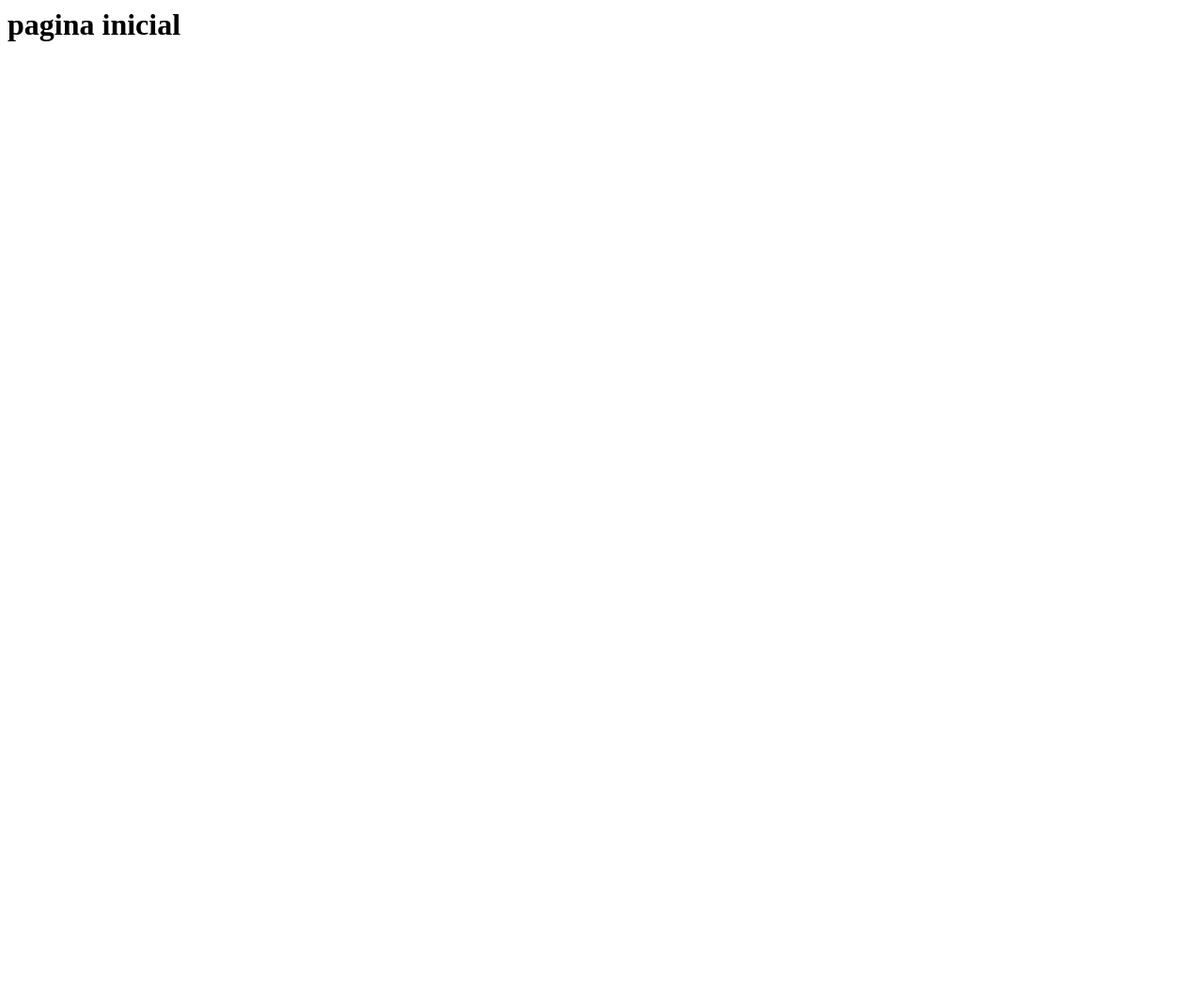
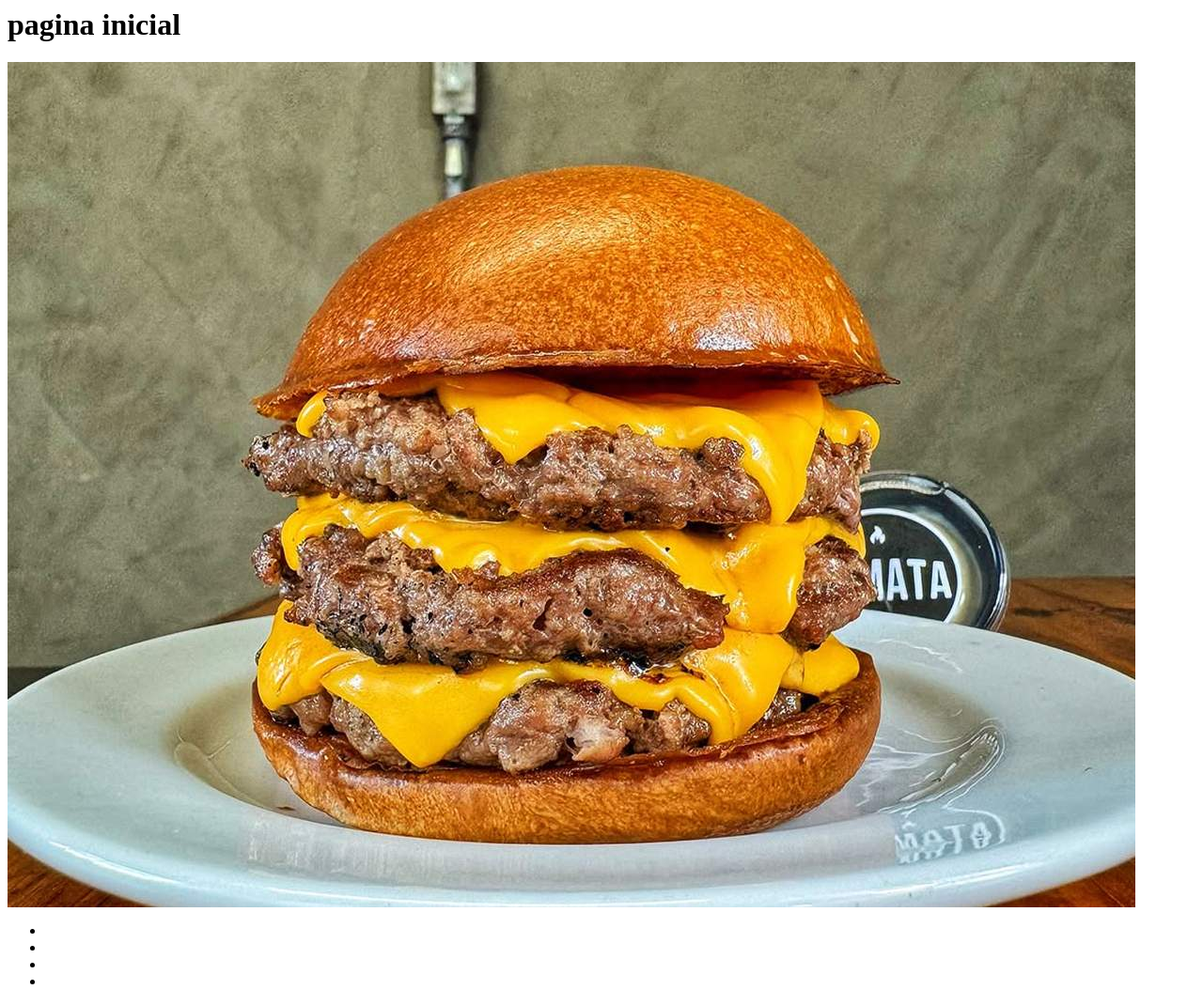
Before and after one commit to idAntass/pw1b2025, a plain HTML site: page index.html in a window 1280 px wide. Shown: the whole page at 94% size. Before the commit the page ends 800 px from the top, so only its background shows below. Drawn offline with Linux system fonts and the light colour scheme.

Commit message:
criei a pasta imagem

```diff
--- a/index.html
+++ b/index.html
@@ -6,5 +6,12 @@
  </head >
  <body>
                   <h1>pagina inicial</h1>
+                  <img src="imagens/bf1e20a4462b71e3cc4cece2a8c96ac8_XL.jpg"/>
+                  <ul>
+                      <li></li>
+                      <li></li>
+                      <li></li>
+                      <li></li>
+                  </ul>
 </body>
 </html>
```
Also changed, not shown: formulario.html (added), fotos.html (added), imagens/bf1e20a4462b71e3cc4cece2a8c96ac8_XL.jpg (added), tabela.html (added).
